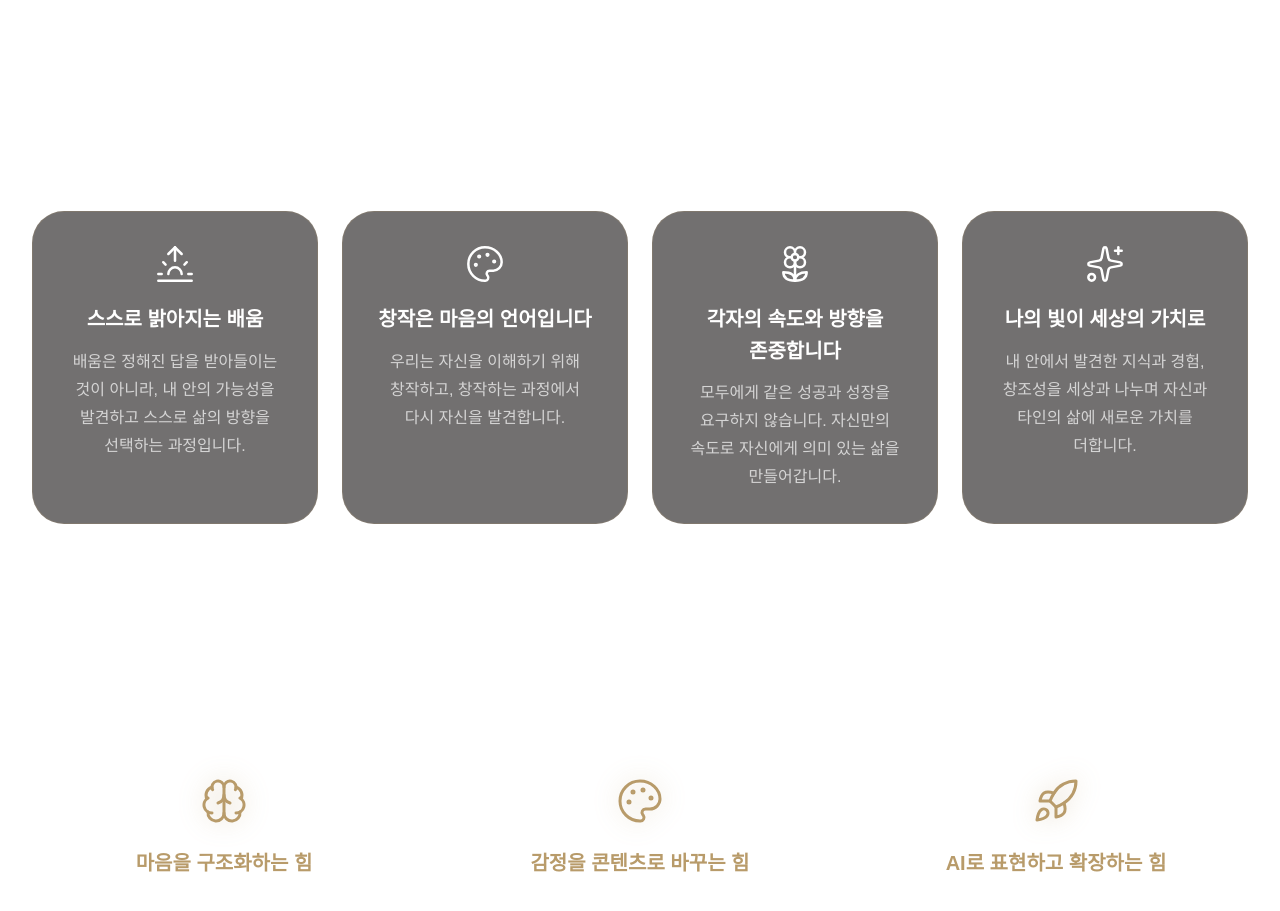
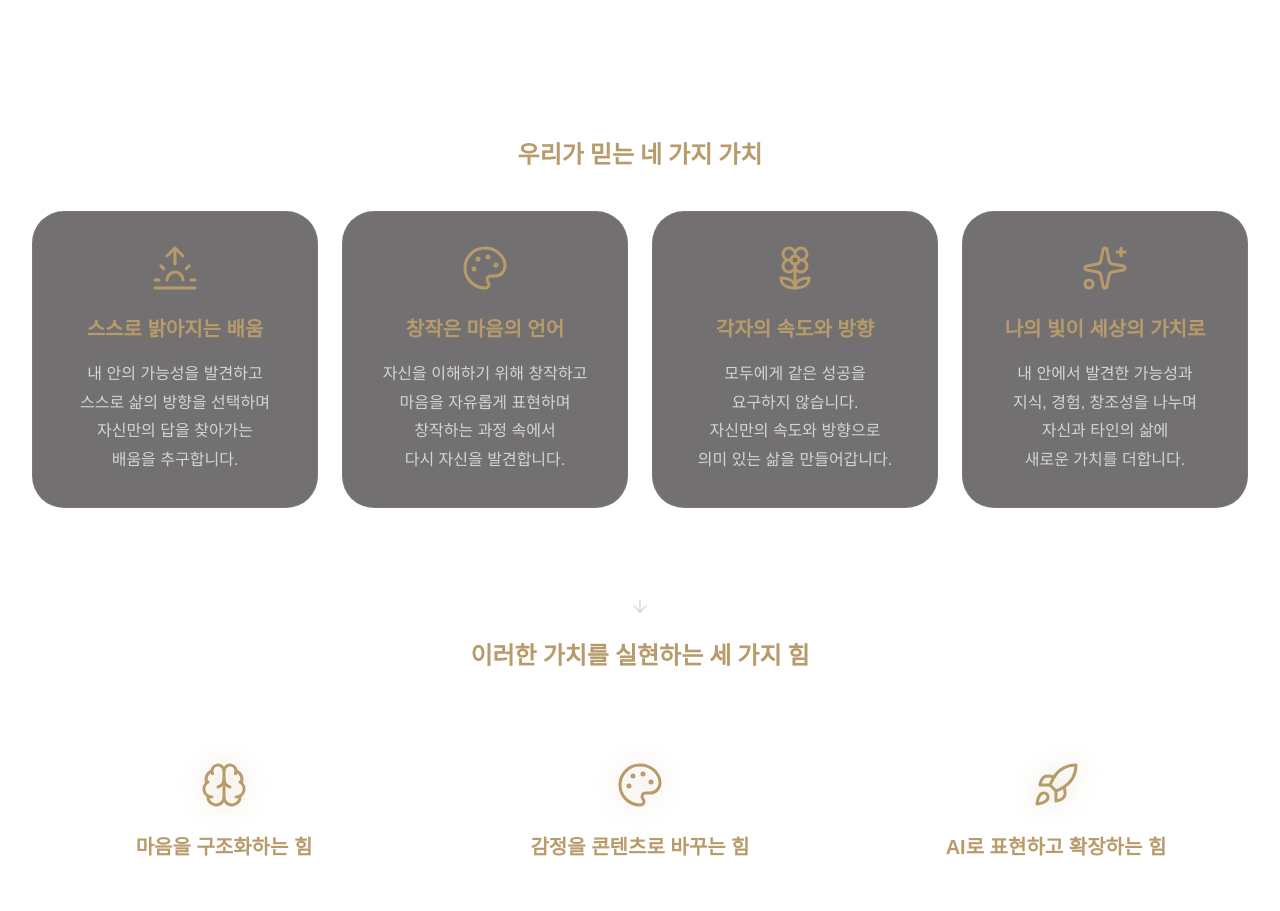
Before and after one commit to woolbo100/jamyeong-school, a Next.js app: page /about in a window 1280 px wide. Shown: the part 10960-11871 px from the top of the page. Built offline with nearby package versions, Linux system fonts and the light colour scheme.

Commit message:
style(about): unify champagne gold color and align text in core values cards

```diff
--- a/src/app/about/page.tsx
+++ b/src/app/about/page.tsx
@@ -1077,7 +1077,7 @@ export default function AboutPage() {
             <div className="pt-6 sm:pt-8">
               <Reveal delayMs={100}>
                 <div className="text-center mb-8 sm:mb-10">
-                  <h3 className="text-xl sm:text-2xl font-display font-bold text-antiqueGold">
+                  <h3 className="text-xl sm:text-2xl font-display font-bold text-[#B89B6A]">
                     우리가 믿는 네 가지 가치
                   </h3>
                 </div>
@@ -1087,35 +1087,66 @@ export default function AboutPage() {
                 {[
                   {
                     title: "스스로 밝아지는 배움",
-                    desc: "배움은 정해진 답을 받아들이는 것이 아니라, 내 안의 가능성을 발견하고 스스로 삶의 방향을 선택하는 과정입니다.",
-                    icon: <Sunrise className="w-10 h-10 text-antiqueGold stroke-[1.5] mx-auto mb-5" />,
+                    desc: (
+                      <>
+                        내 안의 가능성을 발견하고<br className="hidden xl:inline" />{" "}
+                        스스로 삶의 방향을 선택하며<br className="hidden xl:inline" />{" "}
+                        자신만의 답을 찾아가는<br className="hidden xl:inline" />{" "}
+                        배움을 추구합니다.
+                      </>
+                    ),
+                    icon: <Sunrise className="w-11 h-11 sm:w-12 sm:h-12 text-[#B89B6A] stroke-[1.5] mx-auto" />,
                   },
                   {
-                    title: "창작은 마음의 언어입니다",
-                    desc: "우리는 자신을 이해하기 위해 창작하고, 창작하는 과정에서 다시 자신을 발견합니다.",
-                    icon: <Palette className="w-10 h-10 text-antiqueGold stroke-[1.5] mx-auto mb-5" />,
+                    title: "창작은 마음의 언어",
+                    desc: (
+                      <>
+                        자신을 이해하기 위해 창작하고<br className="hidden xl:inline" />{" "}
+                        마음을 자유롭게 표현하며<br className="hidden xl:inline" />{" "}
+                        창작하는 과정 속에서<br className="hidden xl:inline" />{" "}
+                        다시 자신을 발견합니다.
+                      </>
+                    ),
+                    icon: <Palette className="w-11 h-11 sm:w-12 sm:h-12 text-[#B89B6A] stroke-[1.5] mx-auto" />,
                   },
                   {
-                    title: "각자의 속도와 방향을 존중합니다",
-                    desc: "모두에게 같은 성공과 성장을 요구하지 않습니다. 자신만의 속도로 자신에게 의미 있는 삶을 만들어갑니다.",
-                    icon: <Flower2 className="w-10 h-10 text-antiqueGold stroke-[1.5] mx-auto mb-5" />,
+                    title: "각자의 속도와 방향",
+                    desc: (
+                      <>
+                        모두에게 같은 성공을<br className="hidden xl:inline" />{" "}
+                        요구하지 않습니다.<br className="hidden xl:inline" />{" "}
+                        자신만의 속도와 방향으로<br className="hidden xl:inline" />{" "}
+                        의미 있는 삶을 만들어갑니다.
+                      </>
+                    ),
+                    icon: <Flower2 className="w-11 h-11 sm:w-12 sm:h-12 text-[#B89B6A] stroke-[1.5] mx-auto" />,
                   },
                   {
                     title: "나의 빛이 세상의 가치로",
-                    desc: "내 안에서 발견한 지식과 경험, 창조성을 세상과 나누며 자신과 타인의 삶에 새로운 가치를 더합니다.",
-                    icon: <Sparkles className="w-10 h-10 text-antiqueGold stroke-[1.5] mx-auto mb-5" />,
+                    desc: (
+                      <>
+                        내 안에서 발견한 가능성과<br className="hidden xl:inline" />{" "}
+                        지식, 경험, 창조성을 나누며<br className="hidden xl:inline" />{" "}
+                        자신과 타인의 삶에<br className="hidden xl:inline" />{" "}
+                        새로운 가치를 더합니다.
+                      </>
+                    ),
+                    icon: <Sparkles className="w-11 h-11 sm:w-12 sm:h-12 text-[#B89B6A] stroke-[1.5] mx-auto" />,
                   },
                 ].map((item, idx) => (
                   <Reveal key={idx} delayMs={idx * 100}>
-                    <div className="h-full p-6 sm:p-8 rounded-[2rem] border border-[#B89B6A]/20 bg-[#141211]/60 backdrop-blur-sm hover:border-antiqueGold/50 hover:bg-[#141211]/80 hover:-translate-y-1 hover:scale-[1.01] transition-all duration-300 text-center flex flex-col justify-start break-keep group">
+                    <div className="h-full p-7 sm:p-8 rounded-[2rem] border border-[#B89B6A]/20 bg-[#141211]/60 backdrop-blur-sm hover:border-[#B89B6A]/50 hover:bg-[#141211]/80 hover:-translate-y-1 hover:scale-[1.01] transition-all duration-300 text-center flex flex-col justify-start break-keep group">
                       <div>
-                        <div className="transition-transform duration-300 group-hover:scale-105">
+                        {/* 상단 아이콘 (높이 및 위치 통일) */}
+                        <div className="mb-6 transition-transform duration-300 group-hover:scale-105 flex items-center justify-center min-h-[48px]">
                           {item.icon}
                         </div>
-                        <h4 className="text-lg sm:text-[20px] font-bold mb-3 text-white">
+                        {/* 카드 제목: 20px, 샴페인 골드(#B89B6A), 1줄 통일 */}
+                        <h4 className="text-lg sm:text-[20px] font-bold mb-4 text-[#B89B6A] leading-snug">
                           {item.title}
                         </h4>
-                        <p className="text-sm sm:text-[16px] text-white/70 font-light leading-[1.75]">
+                        {/* 카드 본문: 16px, 본문 색상, 줄간격 1.8 */}
+                        <p className="text-sm sm:text-[16px] text-white/70 font-light leading-[1.8]">
                           {item.desc}
                         </p>
                       </div>
@@ -1127,11 +1158,11 @@ export default function AboutPage() {
 
             {/* 핵심 가치 카드와 세 가지 힘 사이 연결 하향 화살표 및 중간 제목 */}
             <div className="pt-8 sm:pt-10 text-center space-y-6">
-              <div className="flex justify-center text-antiqueGold/50">
+              <div className="flex justify-center text-[#B89B6A]/50">
                 <ArrowDown className="w-5 h-5 opacity-70" />
               </div>
               <Reveal delayMs={150}>
-                <h3 className="text-xl sm:text-2xl font-display font-bold text-antiqueGold">
+                <h3 className="text-xl sm:text-2xl font-display font-bold text-[#B89B6A]">
                   이러한 가치를 실현하는 세 가지 힘
                 </h3>
               </Reveal>
```
